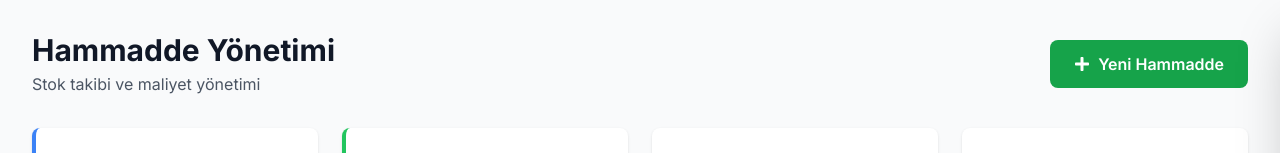
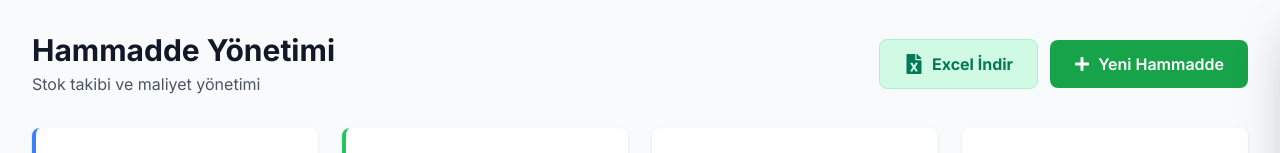
Before and after one commit to hakancineli/noccacoffe, a Next.js app: page /admin/ingredients in a window 1280 px wide. Shown: the top 153 px of the page. Built offline with nearby package versions, Linux system fonts and the light colour scheme; no server answers.

Commit message:
feat: Added Excel export to ingredients management

```diff
--- a/src/app/admin/ingredients/page.tsx
+++ b/src/app/admin/ingredients/page.tsx
@@ -1,7 +1,8 @@
 'use client';
 
 import { useState, useEffect } from 'react';
-import { FaPlus, FaEdit, FaTrash, FaSearch } from 'react-icons/fa';
+import { FaPlus, FaEdit, FaTrash, FaSearch, FaFileExcel } from 'react-icons/fa';
+import * as XLSX from 'xlsx';
 
 interface Ingredient {
     id: string;
@@ -167,6 +168,38 @@ export default function IngredientsPage() {
         setEditingIngredient(null);
     };
 
+    const handleExportToExcel = () => {
+        const excelData = ingredients.map(ing => ({
+            'Hammadde Adı': ing.name,
+            'Kategori': getIngredientCategory(ing.name),
+            'Birim': ing.unit,
+            'Stok Miktarı': ing.stock,
+            'Birim Maliyet (₺)': ing.costPerUnit.toFixed(2),
+            'Toplam Değer (₺)': (ing.stock * ing.costPerUnit).toFixed(2),
+            'Son Güncelleme': new Date(ing.updatedAt).toLocaleDateString('tr-TR')
+        }));
+
+        const worksheet = XLSX.utils.json_to_sheet(excelData);
+
+        // Col widths
+        const wscols = [
+            { wch: 35 }, // Name
+            { wch: 15 }, // Category
+            { wch: 10 }, // Unit
+            { wch: 15 }, // Stock
+            { wch: 18 }, // Unit Cost
+            { wch: 18 }, // Total Value
+            { wch: 15 }  // Date
+        ];
+        worksheet['!cols'] = wscols;
+
+        const workbook = XLSX.utils.book_new();
+        XLSX.utils.book_append_sheet(workbook, worksheet, "Hammaddeler");
+
+        const fileName = `Nocca_Hammadde_Listesi_${new Date().toISOString().split('T')[0]}.xlsx`;
+        XLSX.writeFile(workbook, fileName);
+    };
+
     const totalInventoryValue = Array.isArray(ingredients) ? ingredients.reduce(
         (sum, ing) => sum + (ing.stock * ing.costPerUnit),
         0
@@ -181,12 +214,20 @@ export default function IngredientsPage() {
                         <h1 className="text-3xl font-bold text-gray-900">Hammadde Yönetimi</h1>
                         <p className="text-gray-600 mt-1">Stok takibi ve maliyet yönetimi</p>
                     </div>
+                    <div className="flex items-center gap-3">
+                        <button
+                            onClick={handleExportToExcel}
+                            className="bg-emerald-100 text-emerald-700 px-6 py-3 rounded-lg font-bold hover:bg-emerald-200 transition flex items-center gap-2 border border-emerald-200"
+                        >
+                            <FaFileExcel className="text-xl" /> Excel İndir
+                        </button>
                         <button
                             onClick={() => { resetForm(); setShowModal(true); }}
                             className="bg-green-600 text-white px-6 py-3 rounded-lg font-semibold hover:bg-green-700 transition flex items-center gap-2"
                         >
                             <FaPlus /> Yeni Hammadde
                         </button>
+                    </div>
                 </div>
 
                 {/* Stats Cards */}
```
Lines whose indentation alone changed are shown as unchanged.
